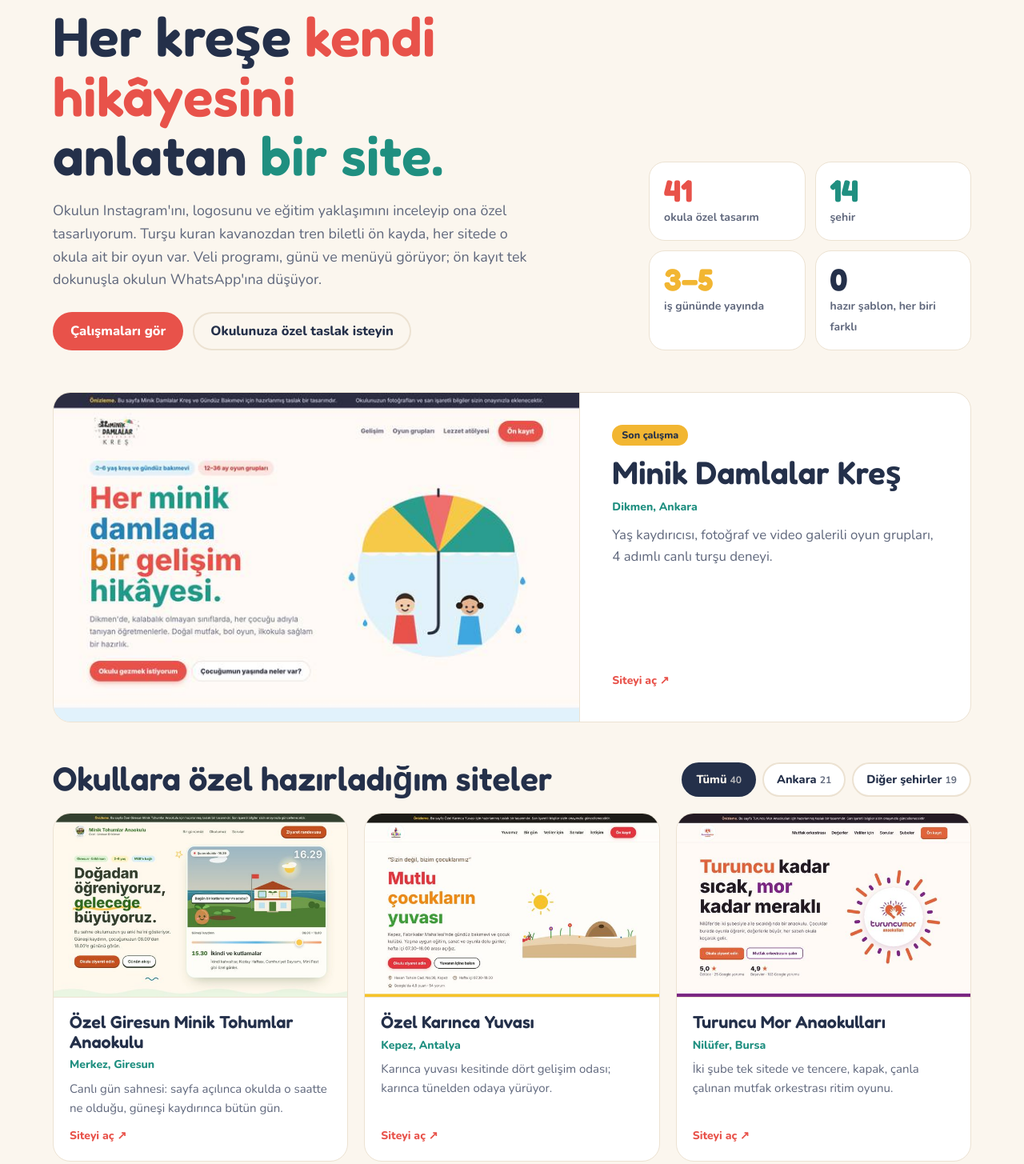
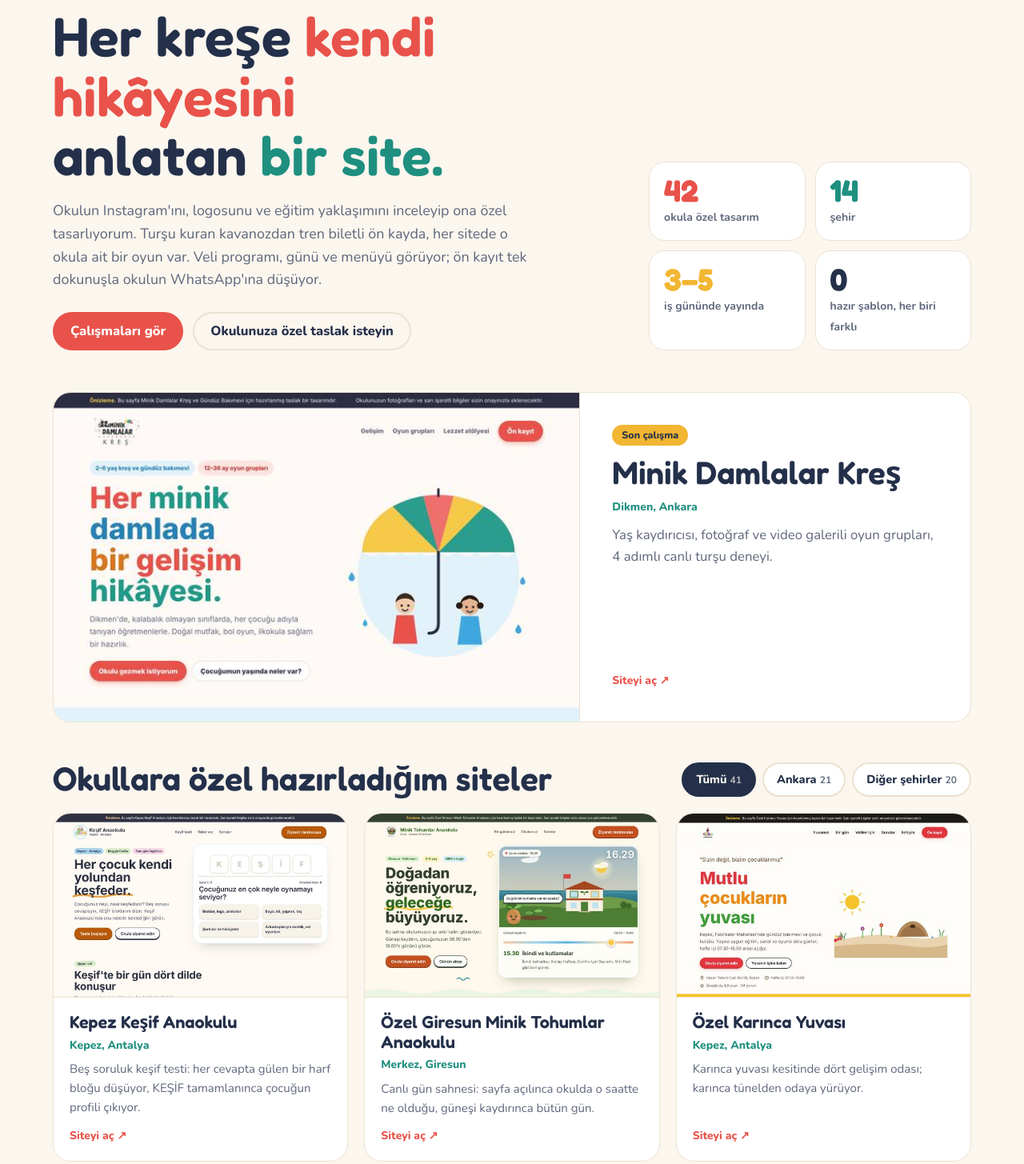
Before and after one commit to nnumanbekir-lgtm/kres-portfoy, a plain HTML site: page index.html in a window 1280 px wide. Shown: the part 140-1595 px from the top of the page at 80% size. Drawn offline with nearby package versions, Linux system fonts and the light colour scheme.

Commit message:
Portföye Kepez Keşif eklendi
Co-Authored-By: Claude Opus 5.5 <noreply@anthropic.com>
Claude-Session: https://claude.ai/code/session_01V27VxCak6nhkhKEoPmg8Ct

```diff
--- a/index.html
+++ b/index.html
@@ -1,11 +1,11 @@
 <!doctype html>
 <html lang="tr"><head><meta charset="utf-8"><meta name="viewport" content="width=device-width,initial-scale=1,viewport-fit=cover">
-<meta name="description" content="Kreş ve gündüz bakımevleri için okula özel web siteleri. 41 kreşe özel hazırlanmış tasarımlar.">
+<meta name="description" content="Kreş ve gündüz bakımevleri için okula özel web siteleri. 42 kreşe özel hazırlanmış tasarımlar.">
 <meta property="og:title" content="Numan Web · Kreş"><meta property="og:description" content="Her kreşe kendi hikâyesini anlatan bir site.">
 <title>Numan Web · Kreş</title>
 <meta property="og:type" content="website">
 <meta property="og:title" content="Kreşlere özel web siteleri · Numan">
-<meta property="og:description" content="41 kreşe özel hazırlanmış, her biri farklı web sitesi tasarımları.">
+<meta property="og:description" content="42 kreşe özel hazırlanmış, her biri farklı web sitesi tasarımları.">
 <meta property="og:url" content="https://nnumanbekir-lgtm.github.io/kres-portfoy/">
 <meta property="og:image" content="https://nnumanbekir-lgtm.github.io/kres-portfoy/og.jpg">
 <meta property="og:image:width" content="1200">
@@ -100,15 +100,18 @@ footer .wrap{display:flex;justify-content:space-between;gap:12px;flex-wrap:wrap;
 <h1>Her kreşe <span class="c1">kendi hikâyesini</span> anlatan <span class="c2">bir site.</span></h1>
 <p class="sub">Okulun Instagram'ını, logosunu ve eğitim yaklaşımını inceleyip ona özel tasarlıyorum. Turşu kuran kavanozdan tren biletli ön kayda, her sitede o okula ait bir oyun var. Veli programı, günü ve menüyü görüyor; ön kayıt tek dokunuşla okulun WhatsApp'ına düşüyor.</p>
 <div class="cta"><a class="btn" href="#isler">Çalışmaları gör</a><a class="btn alt" href="#iletisim">Okulunuza özel taslak isteyin</a></div></div>
-<div class="stats"><div class="stat" style="--c:var(--coral)"><b class="num">41</b><span>okula özel tasarım</span></div><div class="stat" style="--c:var(--teal)"><b class="num">14</b><span>şehir</span></div><div class="stat" style="--c:var(--sun)"><b class="num">3–5</b><span>iş gününde yayında</span></div><div class="stat" style="--c:var(--fg)"><b class="num">0</b><span>hazır şablon, her biri farklı</span></div></div>
+<div class="stats"><div class="stat" style="--c:var(--coral)"><b class="num">42</b><span>okula özel tasarım</span></div><div class="stat" style="--c:var(--teal)"><b class="num">14</b><span>şehir</span></div><div class="stat" style="--c:var(--sun)"><b class="num">3–5</b><span>iş gününde yayında</span></div><div class="stat" style="--c:var(--fg)"><b class="num">0</b><span>hazır şablon, her biri farklı</span></div></div>
 </div></section>
 <section class="work" id="isler"><div class="wrap">
 <a class="card feat" href="https://nnumanbekir-lgtm.github.io/minik-damlalar-kres/" target="_blank" rel="noopener" data-g="Ankara">
 <span class="shot"><img src="shots/minik-damlalar-kres.jpg" alt="Minik Damlalar Kreş sitesinin açılış ekranı" loading="eager" width="640" height="400"></span>
 <span class="meta"><span class="new">Son çalışma</span><span class="nm">Minik Damlalar Kreş</span><span class="pl">Dikmen, Ankara</span><span class="sg">Yaş kaydırıcısı, fotoğraf ve video galerili oyun grupları, 4 adımlı canlı turşu deneyi.</span><span class="go">Siteyi aç ↗</span></span></a>
 <div class="bar"><h2>Okullara özel hazırladığım siteler</h2>
-<div class="chips" role="group" aria-label="Şehre göre süz"><button type="button" data-f="all" aria-pressed="true">Tümü<small class="num">40</small></button><button type="button" data-f="Ankara" aria-pressed="false">Ankara<small class="num">21</small></button><button type="button" data-f="other" aria-pressed="false">Diğer şehirler<small class="num">19</small></button></div></div>
+<div class="chips" role="group" aria-label="Şehre göre süz"><button type="button" data-f="all" aria-pressed="true">Tümü<small class="num">41</small></button><button type="button" data-f="Ankara" aria-pressed="false">Ankara<small class="num">21</small></button><button type="button" data-f="other" aria-pressed="false">Diğer şehirler<small class="num">20</small></button></div></div>
 <div class="grid" id="grid">
+<a class="card" href="https://nnumanbekir-lgtm.github.io/kepez-kesif-anaokulu/" target="_blank" rel="noopener" data-g="Diğer">
+<span class="shot"><img src="shots/kepez-kesif-anaokulu.jpg" alt="Kepez Keşif Anaokulu sitesinin açılış ekranı" loading="lazy" width="640" height="400"></span>
+<span class="meta"><span class="nm">Kepez Keşif Anaokulu</span><span class="pl">Kepez, Antalya</span><span class="sg">Beş soruluk keşif testi: her cevapta gülen bir harf bloğu düşüyor, KEŞİF tamamlanınca çocuğun profili çıkıyor.</span><span class="go">Siteyi aç ↗</span></span></a>
 <a class="card" href="https://nnumanbekir-lgtm.github.io/giresun-minik-tohumlar/" target="_blank" rel="noopener" data-g="Diğer">
 <span class="shot"><img src="shots/giresun-minik-tohumlar.jpg" alt="Özel Giresun Minik Tohumlar Anaokulu sitesinin açılış ekranı" loading="lazy" width="640" height="400"></span>
 <span class="meta"><span class="nm">Özel Giresun Minik Tohumlar Anaokulu</span><span class="pl">Merkez, Giresun</span><span class="sg">Canlı gün sahnesi: sayfa açılınca okulda o saatte ne olduğu, güneşi kaydırınca bütün gün.</span><span class="go">Siteyi aç ↗</span></span></a>
```
Also changed, not shown: shots/kepez-kesif-anaokulu.jpg (added).
